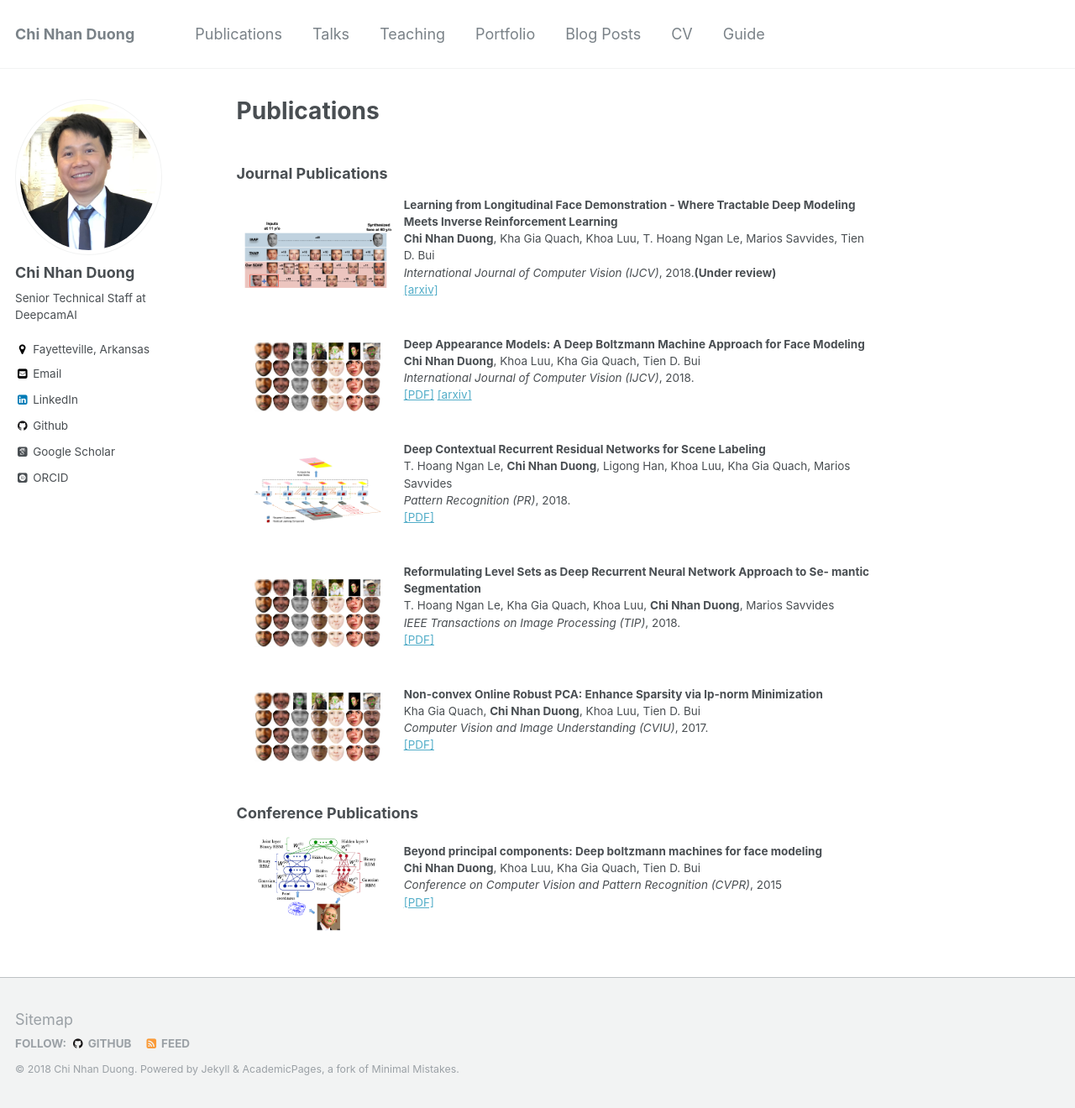
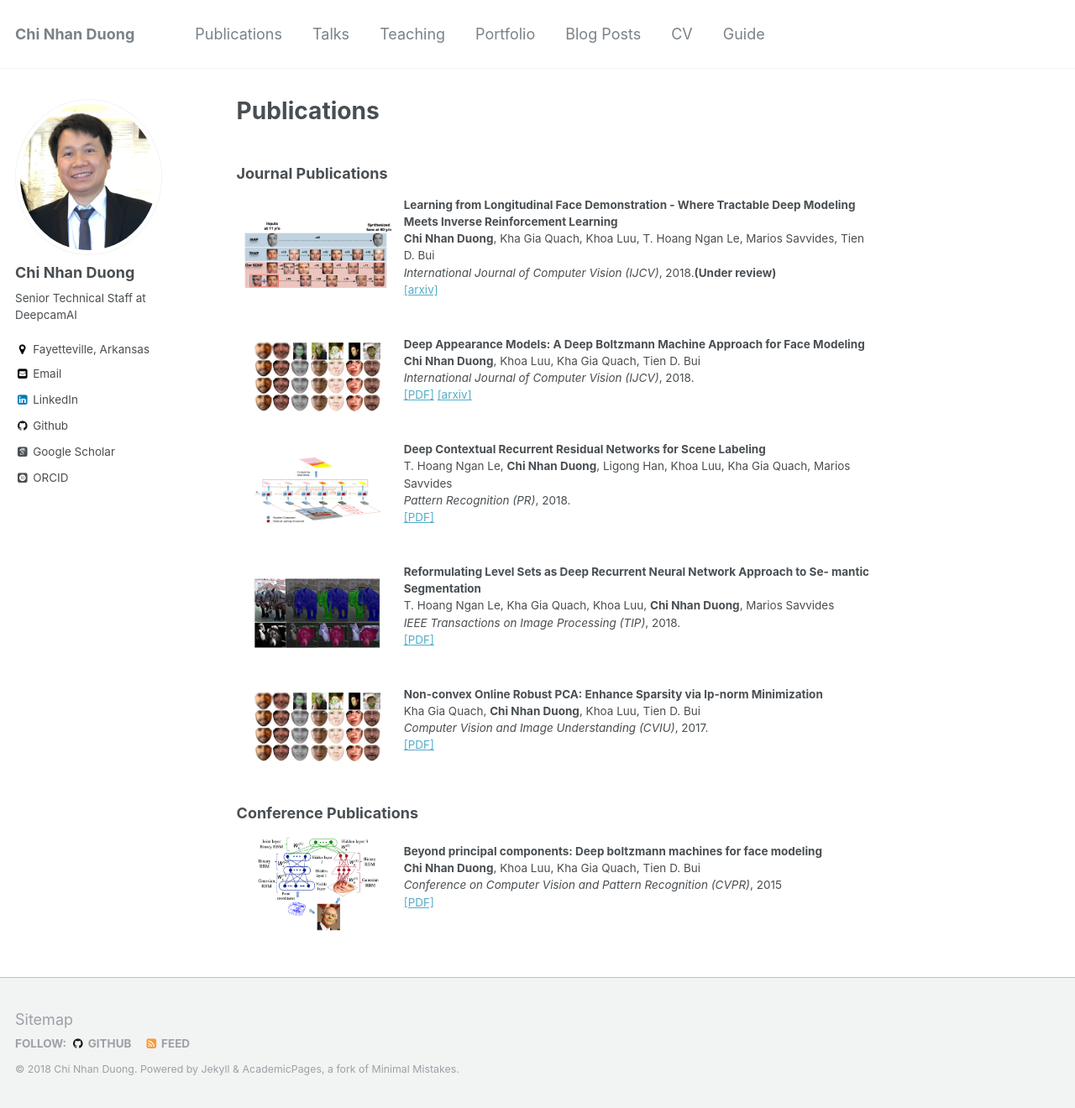
Before and after one commit to dcnhan/dcnhan.github.io, a Jekyll site: the page built from _pages/publications.md, in a window 1280 px wide and 1320 px high. Shown: the whole window at 84% size. Built offline with Jekyll 4.4.1, drawn with Linux system fonts in a browser that asks for light colours; some web fonts are replaced.

Commit message:
Build website

```diff
--- a/_pages/publications.md
+++ b/_pages/publications.md
@@ -34,7 +34,7 @@ author_profile: true
 	</p></td></table>
 
 <table width="1200" align="center" border="0">
-	<td width="25%" valign="top" align="center"><img src="/images/featured_DAMs_journal.jpg" alt="game" width="150" height="120" style="border-style: none"></td>
+	<td width="25%" valign="top" align="center"><img src="/images/featured_CRLS.png" alt="game" width="150" height="120" style="border-style: none"></td>
 	<td width="75%" valign="top">
 	<p><heading><strong>Reformulating Level Sets as Deep Recurrent Neural Network Approach to Se- mantic Segmentation</strong></heading><br>
 	T. Hoang Ngan Le, Kha Gia Quach, Khoa Luu, <strong> Chi Nhan Duong</strong>, Marios Savvides<br>
```
Also changed, not shown: images/featured_CRLS.png (added).
